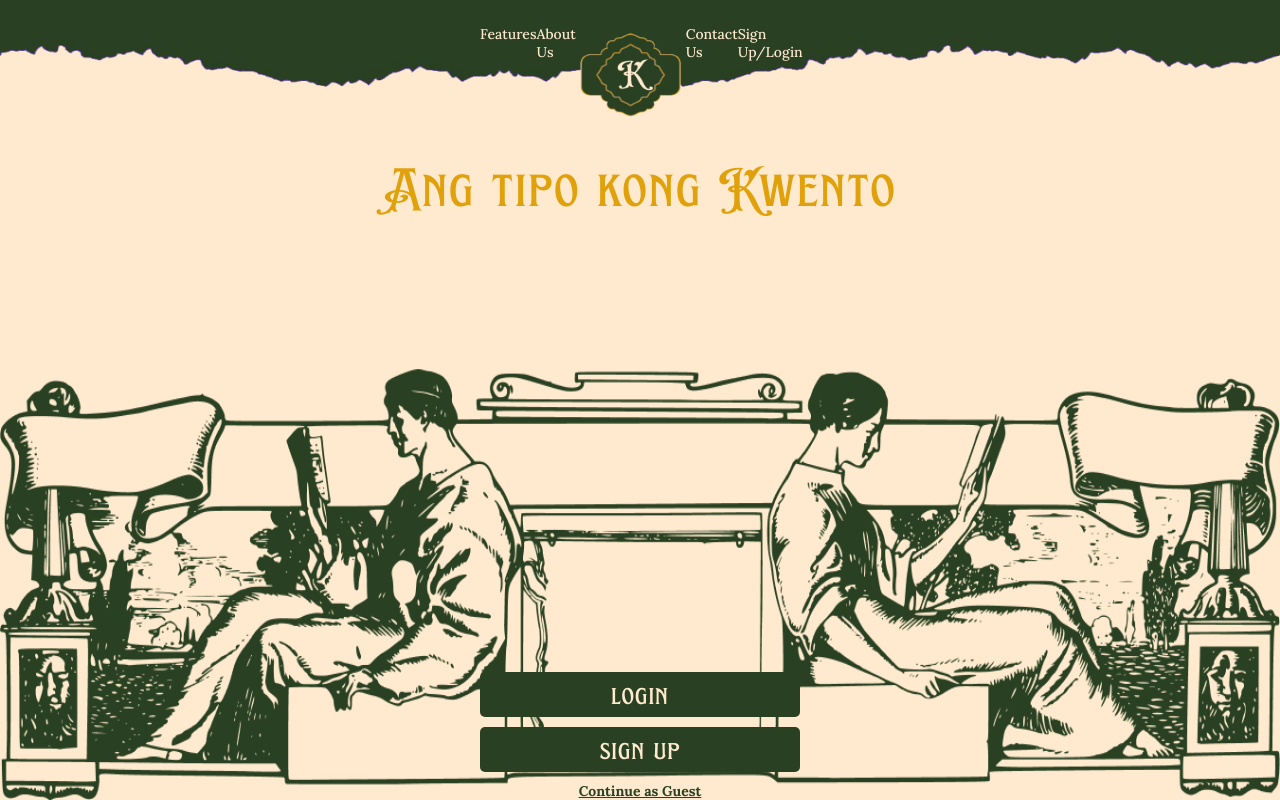
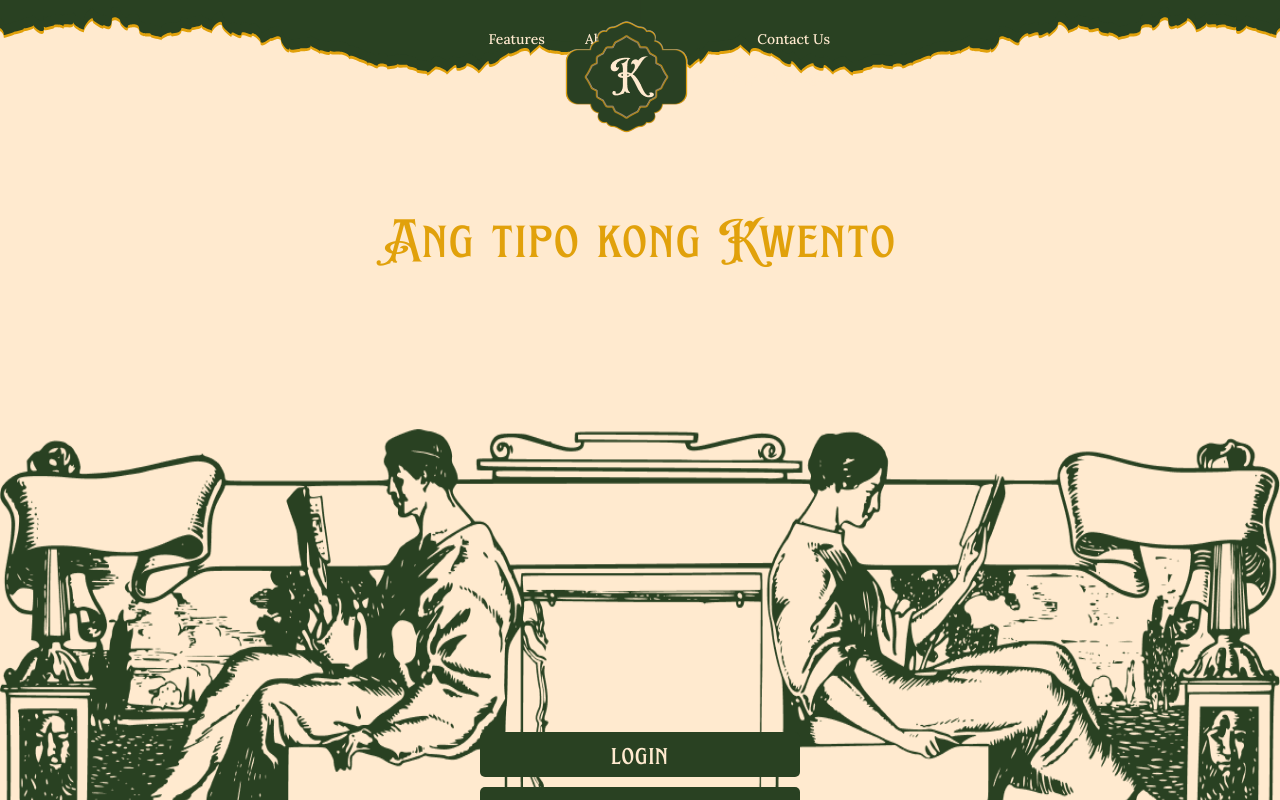
Before and after one commit to erckafrmns/ang-tipo-kong-kwento, a React (Create React App) app in the folder client/: page / in a window 1280 px wide. Shown: the top 800 px of the page. Built offline with nearby package versions, Linux system fonts and the light colour scheme.

Commit message:
updated banner and footer on other pages

```diff
--- /dev/null
+++ b/client/src/components/Footer/Footer-vv.css
@@ -0,0 +1,16 @@
+:root {
+    --green: #294122;
+    --white: #FFFFFF;
+    --hoverColor: rgba(221, 189, 115, 0.4);
+    --mustard: #E1A10B;
+    --beige: #FFEACF;
+    --main-font: "EfcoBrookshire", sans-serif;
+  }
+
+.footer-alt{
+    background-color: var(--green);
+}
+
+.footer-alt .leftPart h1, .footer-alt .leftPart p, .footer-alt .socialMedia-item, .footer-alt .termsPolicy-item{
+    color: var(--beige);
+}
--- a/client/src/components/Footer/Footer.css
+++ b/client/src/components/Footer/Footer.css
@@ -13,6 +13,7 @@ footer{
     flex-direction: column;
     align-items: center;
     justify-content: center;
+    z-index: 1000;
 }
 
 .footerInfo{
--- a/client/src/components/Footer/Footer.jsx
+++ b/client/src/components/Footer/Footer.jsx
@@ -1,18 +1,14 @@
-import React from 'react'
-import './Footer.css';
+import React from 'react';
+import './Footer.css';    // Default footer style
+import './Footer-vv.css'; // Alternative footer style
 import logo from '../../assets/logo.png';
-import { FaFacebook } from "react-icons/fa";
-import { FaGithub } from "react-icons/fa";
-import { FaInstagram } from "react-icons/fa";
-import { FaLinkedin } from "react-icons/fa";
-import { FaYoutube } from "react-icons/fa";
+import { FaFacebook, FaGithub, FaInstagram, FaLinkedin, FaYoutube } from "react-icons/fa";
 import { Link } from 'react-router-dom';
 
-
-const Footer = () => {
+const Footer = ({ isAlternative }) => {
   return (
     <>
-        <footer>
+        <footer className={isAlternative ? 'footer-alt' : 'footer'}>
             <div className='footerInfo'>
                 <div className='leftPart'>
                     <h1>Ang tipo kong Kwento</h1>
@@ -47,4 +43,4 @@ const Footer = () => {
   )
 }
 
-export default Footer
+export default Footer;
--- a/client/src/components/Navbar/InsideNavbar.jsx
+++ b/client/src/components/Navbar/InsideNavbar.jsx
@@ -51,7 +51,7 @@ const InsideNavbar = () => {
             <div className="navbar">
                 <img src={insidebanner} className="inside-banner" alt="" />
                 <Link to="">
-                    <img src={logo} className="logo" alt="Logo" />
+                    <img src={logo} className="logo1" alt="Logo" />
                 </Link>
             </div>
 
--- a/client/src/components/Navbar/Navbar.css
+++ b/client/src/components/Navbar/Navbar.css
@@ -15,14 +15,35 @@
     --bgColor: #8e8a81;
 }
 
-header {
-	display: flex;
-	justify-content: space-evenly;
-    position: absolute;
-	width: 100%;
-	height: 110px;
-	z-index: 999;
-	padding: 0 30rem 0 30rem;
+.inside-navbar{
+	margin: 0 auto;
+	width: 1170;
+	z-index: 1000;
+}
+
+.inside-navbar ul{
+	padding: 20px 430px;
+	list-style: none;
+	text-align: right;
+	margin-left: 3%;
+}
+
+.inside-navbar ul li{
+	float: none;
+	display: inline-block;
+}
+
+.inside-navbar ul li:nth-child(1){
+	float: left;
+}
+
+.inside-navbar ul li:nth-child(2){
+	float: left;
+}
+
+.inside-navbar ul li a{
+	display: block;
+	padding: 10px 20px;
 }
 
 .banner {
@@ -30,29 +51,28 @@ header {
 	top: 0;
 	left: 0;
 	z-index: 1;
-	pointer-events: none;
 	width: 100%;
-	height: 100px;
+	height: 52vw;
+	object-fit: cover;
+}
+
+#navbar{
+	width: 100%;
+	position: relative;
+	z-index: 3;
 }
 
 .logo{
-	display: flex;
-	justify-content: center;
-	align-items: center;
-	position: relative;
-	z-index: 2;
-	width: 110px;
-    height: 100px;
-	margin-top: 25px;
+	position: absolute;
+	left: 55.5%;
+	top: 0;
+	margin-left: -150px;
+	content: "";
+	z-index: 1;
+	margin-top: 10px;
 }
 
-.nav-left, .nav-right{
-	position: relative;
-	z-index: 2;
-	padding-top: 25px;
-}
-
-header a{
+.inside-navbar a{
 	color: var(--beige);
 	font-size: 14px;
 	text-decoration: none;
@@ -60,27 +80,9 @@ header a{
 	transition: all 0.3s ease;
 }
 
-header a:hover{
+.inside-navbar a:hover{
 	color: var(--yellow);
 }
-
-/* header .nav-btn {
-	padding: 5px;
-	cursor: pointer;
-	background: transparent;
-	border: none;
-	outline: none;
-	color: var(--brown);
-	visibility: hidden;
-	opacity: 0;
-	font-size: 1.8rem;
-} */
-
-/* header div,
-nav {
-	display: flex;
-	align-items: center;
-} */
 
 
 /* NOT UPDATED */
--- a/client/src/components/Navbar/Navbar.jsx
+++ b/client/src/components/Navbar/Navbar.jsx
@@ -1,29 +1,39 @@
-import { useRef } from "react";
+import { Link } from 'react-router-dom';
 import logo from '../../assets/logo.png';
-import banner from '../../assets/banner.png';
+import banner from '../../assets/banner.svg';
 import './Navbar.css';
-import { Link } from 'react-router-dom';
-
 
 const Navbar = ({ scrollToFeatures, scrollToAbout }) => {
 
-	return (
-        <>
-		<header>
-			<img src={banner} className="banner" alt="" />
+    return (
+		<>
+		<img src={banner} className="banner" alt="Banner" />
+        <div id='navbar'>
+            <div className="logo">
+                <Link to="/">
+                    <img src={logo} className="logo-image" alt="Logo" />
+                </Link>
+            </div>
+            <div className="inside-navbar">
+                <ul>
+                    <li>
+                        <a href="#features" className="nav-left" onClick={scrollToFeatures}>Features</a>
+                    </li>
+                    <li>
+                        <a href="#about" className="nav-left nav-space" onClick={scrollToAbout}>About Us</a>
+                    </li>
+                    <li>
+                        <Link to="/contact-us" className="nav-right">Contact Us</Link>
+                    </li>
+                    <li>
+                        <Link to="/login-signup" className="nav-right">Sign Up/Login</Link>
+                    </li>
+                </ul>
+            </div>
+        </div>
+		</>
 
-
-			<a href="#features" className="nav-left" onClick={scrollToFeatures}>Features</a>
-        	<a href="#about" className="nav-left" onClick={scrollToAbout}>About Us</a>
-
-			<Link to="/"><img src={logo} className="logo" alt="Logo"/></Link>
-
-			<Link to="/contact-us" className="nav-right">Contact Us</Link>
-			<Link to="/login-signup" className="nav-right">Sign Up/Login</Link>
-
-		</header>
-        </>
-	);
+    );
 }
 
 export default Navbar;
--- a/client/src/components/Sidebar/Sidebar.css
+++ b/client/src/components/Sidebar/Sidebar.css
@@ -10,35 +10,35 @@
 }
 
 .navbar {
-  position: fixed;
+  position: absolute;
   top: 0;
   left: 0;
   right: 0;
   display: flex;
   justify-content: center;
   align-items: center;
-  z-index: 2;
+  z-index: 1;
 }
 
 .inside-banner {
-  position: fixed;
+  position: absolute;
   top: 0;
   left: 0;
-  z-index: 2;
+  z-index: 0;
   width: 100%;
   height: 52vw;
   object-fit: cover;
 }
 
-.logo{
+.logo1{
 	display: flex;
 	justify-content: center;
 	align-items: center;
 	position: relative;
-	z-index: 2;
-	width: 110px;
-    height: 100px;
-	margin-top: 25px;
+	z-index: 1000;
+	width: 135px;
+  height: 134px;
+	margin-top: 10px;
 }
 
 .sidebar {
@@ -49,7 +49,7 @@
   height: 89%;
   border-radius: 10px;
   background-color: var(--mustard);
-  z-index: 6;
+  z-index: 1000;
   display: none;
   flex-direction: column;
   overflow: hidden;
@@ -183,11 +183,11 @@
   display: flex;
   border: 2px solid var(--mustard);
   margin-left: 10px;
-  position: fixed;
+  position: absolute;
   margin-top: 67px;
   border-radius: 10px;
   padding: 3px;
-  z-index: 999;
+  z-index: 1000;
 }
 
 .button-container.hidden {
@@ -228,7 +228,7 @@
   position: absolute;
   margin-top: 67px;
   right: 30px;
-  z-index: 999;
+  z-index: 1000;
   font-size: 30px;
 }
 
--- a/client/src/pages/CustomGenerate/Custom.jsx
+++ b/client/src/pages/CustomGenerate/Custom.jsx
@@ -3,7 +3,8 @@ import { useNavigate } from "react-router-dom";
 import paper from '../../assets/tornpaper.svg';
 import grainy from '../../assets/grainy-bg.svg';
 import logo from '../../assets/logo-2.svg';
-import { BiSolidCastle } from "react-icons/bi";
+import { GiCrossedBones } from "react-icons/gi";
+import Footer from '../../components/Footer/Footer';
 import './Main-Custom.css';
 
 const Custom = () => {
@@ -25,6 +26,7 @@ const Custom = () => {
     };
 
     return (
+        <>
         <div className="custom-body">
             <div className="grainy-bg-container">
                 <img src={grainy} className="grainy-bg" alt="Background" />
@@ -35,7 +37,7 @@ const Custom = () => {
                 <div className="small-container">
                     <img src={paper} className="tornpaper" alt="" />
                     <button className="close-icon" onClick={handleOutsideNewClick}>
-                    <BiSolidCastle />
+                    <GiCrossedBones />
                 </button>
                 </div>
                     <div className="inputs">
@@ -51,6 +53,8 @@ const Custom = () => {
                     </div>
             </div>
         </div>
+        <Footer isAlternative={false} />
+        </>
     );
 };
 
--- a/client/src/pages/CustomGenerate/Main-Custom.css
+++ b/client/src/pages/CustomGenerate/Main-Custom.css
@@ -11,16 +11,23 @@
   }
 
 body {
+    height: 100%;
     background-color: var(--beige);
     margin: 0;
     padding: 0;
     font-family: "Lora", sans-serif;
   }
 
+.main-container {
+    display: flex;
+    flex-direction: column;
+}
+
 /* Main Page */
 .customization-container {
+    min-height: 100vh;
     padding: 0 330px;
-    z-index: 1000;
+    z-index: 999;
 }
 
 .custom {
@@ -31,7 +38,9 @@ body {
     float: left;
     margin-top: 150px;
     border-radius: 10px;
+    box-shadow: 0 4px 15px rgba(0, 0, 0, 0.3);
     transition: background-color 0.5s ease;
+    margin-bottom: 10%;
 }
 
 .custom-frame {
@@ -53,6 +62,7 @@ body {
     float: right;
     margin-top: 150px;
     border-radius: 10px;
+    box-shadow: 0 4px 15px rgba(0, 0, 0, 0.3);
     transition: background-color 0.5s ease;
 }
 
@@ -117,11 +127,20 @@ body {
 
 
 
- /* ---Custom Page--- */
+ /* ---Custom Page---
  .custom-body {
     position: relative;
     background-color: var(--green);
     width: 100vw;
+    height: 100vh;
+    display: flex;
+    justify-content: center;
+    align-items: center;
+}*/
+
+.custom-body {
+    position: relative;
+    background-color: var(--green);
     height: 100vh;
     display: flex;
     justify-content: center;
--- a/client/src/pages/Home/Home.css
+++ b/client/src/pages/Home/Home.css
@@ -15,7 +15,7 @@ h1, h2, p{
 .hero {
     position: relative;
     padding-top: 60px;
-    height: 100vh;
+    height: 93vh;
     background-color: var(--beige);
     display: flex;
     flex-direction: column;
@@ -30,7 +30,7 @@ h1, h2, p{
     letter-spacing: 2px;
     text-align: center;
     z-index: 2;
-    margin-top: 95px;
+    margin-top: 30px;
     font-family: "EfcoBrookshire", sans-serif;
 }
 
@@ -39,7 +39,7 @@ h1, h2, p{
     bottom: 0;
     z-index: 1;
     width: 100%;
-    height: 54%;
+    height: 58%;
     color: aqua;
 }
 
--- a/client/src/pages/Main/Main.jsx
+++ b/client/src/pages/Main/Main.jsx
@@ -1,16 +1,16 @@
 import React from 'react';
 import { Link } from 'react-router-dom';
 import InsideNavbar from '../../components/Navbar/InsideNavbar';
+import Footer from '../../components/Footer/Footer';
 import frame from '../../assets/frame.svg';
 import '../CustomGenerate/Main-Custom.css';
 
 const Main = () => {
     return (
-        <div>
+        <div className="main-container">
             <InsideNavbar />
 
-            {/*             <img src={frame} className="frame" alt="Background" />*/}
-            <div className="customization-container">
+            <section className="customization-container">
                 <div className="custom">
                     <img src={frame} className="custom-frame" alt="Background" />
                     <Link to="/custom" className="custom-text"><span>Customize Your</span><span>Story</span></Link>
@@ -19,9 +19,11 @@ const Main = () => {
                     <img src={frame} className="without-custom-frame" alt="Background" />
                     <div className="without-custom-text">Generate Without Customization</div>
                 </div>
-            </div>
+            </section>
+
+            <Footer isAlternative={true} />
         </div>
-    );
-};
+    )
+}
 
 export default Main;
```
Also changed, not shown: client/src/assets/banner.svg.
